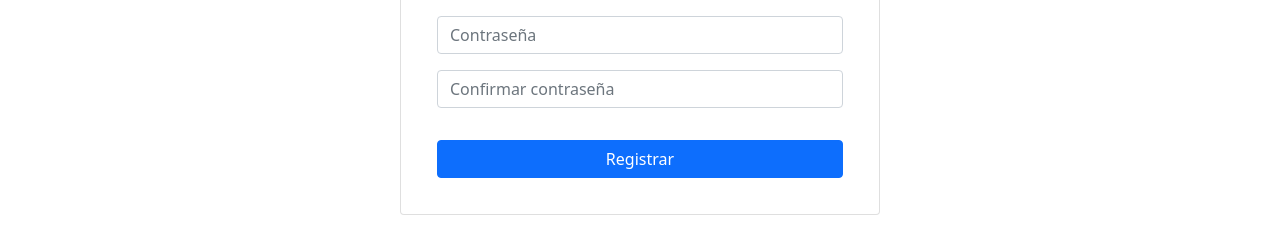
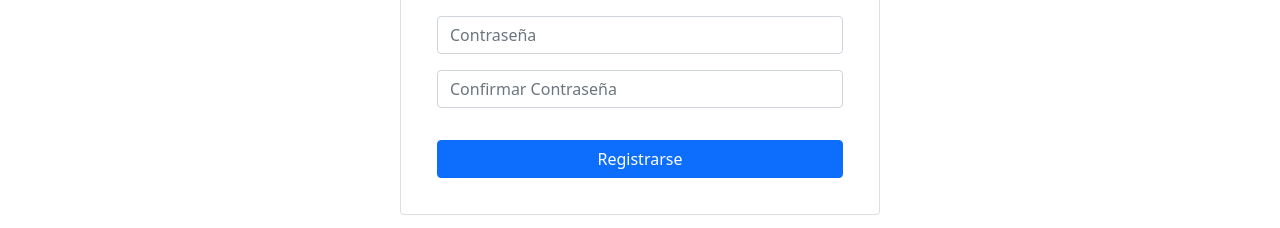
Before and after one commit to craguila14/mamma-mia, a React (Vite) app in the folder frontend/: page /registrarse in a window 1280 px wide. Shown: the part 456-684 px from the top of the page. Built offline with nearby package versions, Linux system fonts and the light colour scheme; no server answers.

Commit message:
notificacion de registro exitoso

```diff
--- a/frontend/src/App.jsx
+++ b/frontend/src/App.jsx
@@ -10,8 +10,6 @@ import Login from "./views/Login";
 import Perfil from "./views/Perfil";
 import { AuthProvider } from "./context/AuthContext";
 import Admin from "./views/Admin";
-import { ToastContainer } from 'react-toastify';
-import 'react-toastify/dist/ReactToastify.css';
 
 
 const App = () => {
@@ -34,7 +32,6 @@ const App = () => {
     </PizzaProvider>
     </ShoppingCartProvider>
     </AuthProvider>
-    <ToastContainer />
 
     </div>
   );
--- a/frontend/src/views/Registrarse.jsx
+++ b/frontend/src/views/Registrarse.jsx
@@ -1,10 +1,9 @@
-import { useState } from 'react';
-import Button from 'react-bootstrap/Button';
-import Col from 'react-bootstrap/Col';
-import Form from 'react-bootstrap/Form';
-import Card from 'react-bootstrap/Card';
+import React, { useState } from 'react';
+import { useNavigate } from 'react-router-dom';
 import { useAuth } from '../context/AuthContext';
-import { useNavigate } from 'react-router-dom';
+import { Button, Card, Col, Form } from 'react-bootstrap';
+import { toast, ToastContainer } from 'react-toastify';
+import 'react-toastify/dist/ReactToastify.css';
 
 const emailRegex = /^[A-Z0-9._%+-]+@[A-Z0-9.-]+\.[A-Z]{2,}$/i;
 
@@ -32,11 +31,24 @@ const Registrarse = () => {
     event.preventDefault();
     const form = event.currentTarget;
 
+    // Validar campos vacíos
     for (const field in user) {
       if (user[field] === '') {
         setError('Por favor, complete todos los campos.');
         return;
       }
+    }
+
+    // Validar formato de email
+    if (!emailRegex.test(user.email)) {
+      setError('El formato del email no es correcto.');
+      return;
+    }
+
+    // Validar contraseñas coincidan
+    if (user.password !== user.confirmedPassword) {
+      setError('Las contraseñas no coinciden.');
+      return;
     }
 
     if (form.checkValidity() === false) {
@@ -45,34 +57,33 @@ const Registrarse = () => {
       return;
     }
 
-    if (!emailRegex.test(user.email)) {
-      setError('El formato del email no es correcto!');
-      return;
-    }
+    try {
+      const { success, message } = await registerUser(user);
+      if (success) {
+        // Mostrar notificación de éxito
+        toast.success('¡Registro exitoso! Ahora puedes iniciar sesión.', {
+          position: "top-right",
+          autoClose: 3000,
+          hideProgressBar: false,
+          closeOnClick: true,
+          pauseOnHover: true,
+          draggable: true,
+          progress: undefined,
+          theme: "colored",
+        });
 
-    if (user.password !== user.confirmedPassword) {
-      setError('Las contraseñas no coinciden');
-      return;
-    }
-
-    try {
-      const { success, message } = await registerUser({
-        nombre: user.nombre,
-        apellido: user.apellido,
-        email: user.email,
-        password: user.password,
-      });
-
-      if (success) {
-        alert(`Bienvenido ${user.nombre} ${user.apellido}, tu registro fue exitoso`);
-        navigate('/login');
+        // Redirigir al login después de 3 segundos
+        setTimeout(() => {
+          navigate('/login');
+        }, 3000);
       } else {
-        alert(message);
+        setError(message);
       }
     } catch (error) {
       console.error('Error al registrar usuario:', error);
       setError('Error al registrar usuario. Por favor, inténtelo de nuevo.');
     }
+
     setValidated(true);
   };
 
@@ -93,6 +104,7 @@ const Registrarse = () => {
               />
               <Form.Control.Feedback>Looks good!</Form.Control.Feedback>
             </Form.Group>
+
             <Form.Group as={Col} controlId="validationCustom02" className="mb-3">
               <Form.Control
                 required
@@ -104,6 +116,7 @@ const Registrarse = () => {
               />
               <Form.Control.Feedback>Looks good!</Form.Control.Feedback>
             </Form.Group>
+
             <Form.Group as={Col} controlId="validationCustom03" className="mb-3">
               <Form.Control
                 required
@@ -115,6 +128,7 @@ const Registrarse = () => {
               />
               <Form.Control.Feedback>Looks good!</Form.Control.Feedback>
             </Form.Group>
+
             <Form.Group as={Col} controlId="validationCustom04" className="mb-3">
               <Form.Control
                 required
@@ -126,24 +140,28 @@ const Registrarse = () => {
               />
               <Form.Control.Feedback>Looks good!</Form.Control.Feedback>
             </Form.Group>
+
             <Form.Group as={Col} controlId="validationCustom05" className="mb-3">
               <Form.Control
                 required
                 type="password"
-                placeholder="Confirmar contraseña"
+                placeholder="Confirmar Contraseña"
                 name="confirmedPassword"
                 value={user.confirmedPassword}
                 onChange={handleChange}
               />
               <Form.Control.Feedback>Looks good!</Form.Control.Feedback>
             </Form.Group>
+
             {error && <div className="text-danger">{error}</div>}
-            <Button type="submit" className="mt-3 w-100">Registrar</Button>
+
+            <Button type="submit" className="mt-3 w-100">Registrarse</Button>
           </Form>
         </Card.Body>
       </Card>
+      <ToastContainer />
     </div>
   );
-}
+};
 
 export default Registrarse;
```
